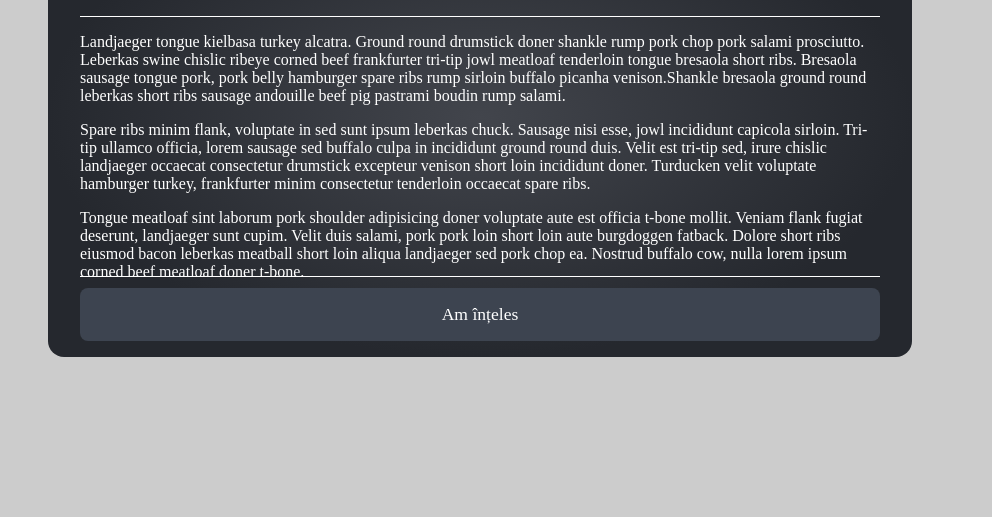
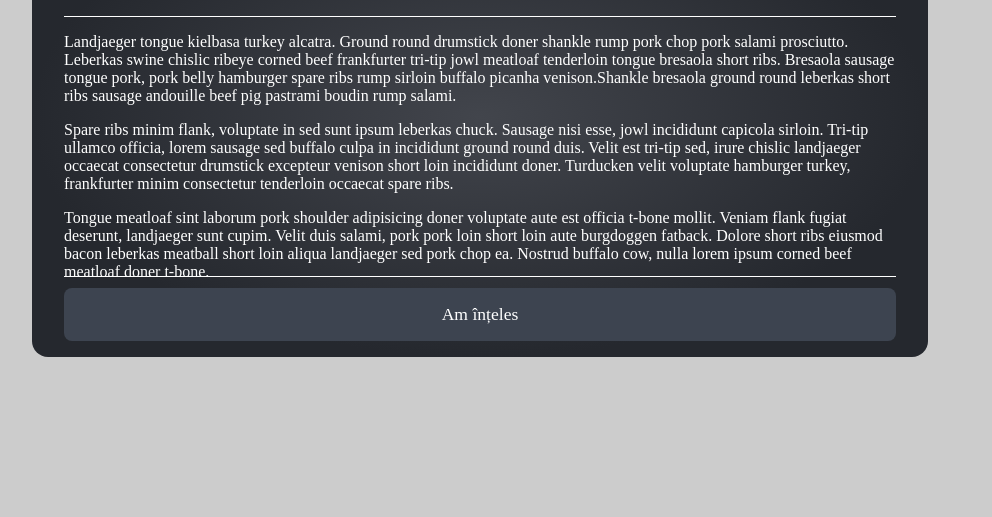
Before and after one commit to hmihaella/Homework6, a website: page index.html in a window 1280 px wide. Shown: the part 283-800 px from the top of the page, without its empty margins (160-1152 px from the left). Drawn offline with Linux system fonts and the light colour scheme.

Commit message:
Update style.css

```diff
--- a/style.css
+++ b/style.css
@@ -9,8 +9,7 @@ body {
   box-sizing: border-box;
   position: fixed;
   border-radius: 1rem;
-  max-width: 54rem;
-  width: 74vw;
+  width: 70vw;
   height: 30rem;
   padding: 1rem 2rem;
   inset-block-start: 50%;
@@ -19,8 +18,7 @@ body {
   display: grid;
   grid-template-areas:
     "h1"
-    "paragraf"
-    "btn-ai";
+    "paragraf";
 }
 
 h1 {
@@ -59,6 +57,7 @@ h1 {
 
 .btn-am {
   color: black;
+  background-color: white;
   text-decoration: none;
   padding: 0.5rem 1rem;
   border-radius: 0.5rem;
```
